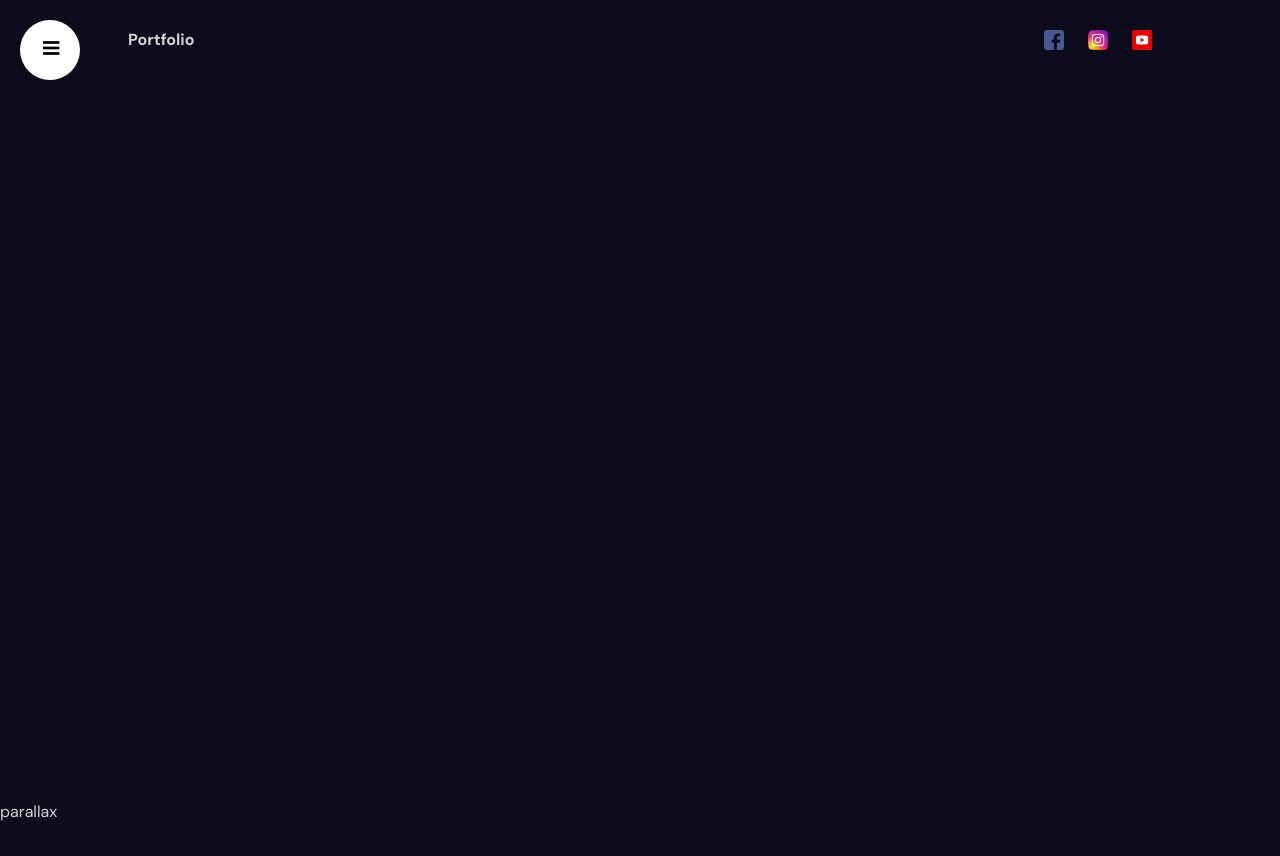
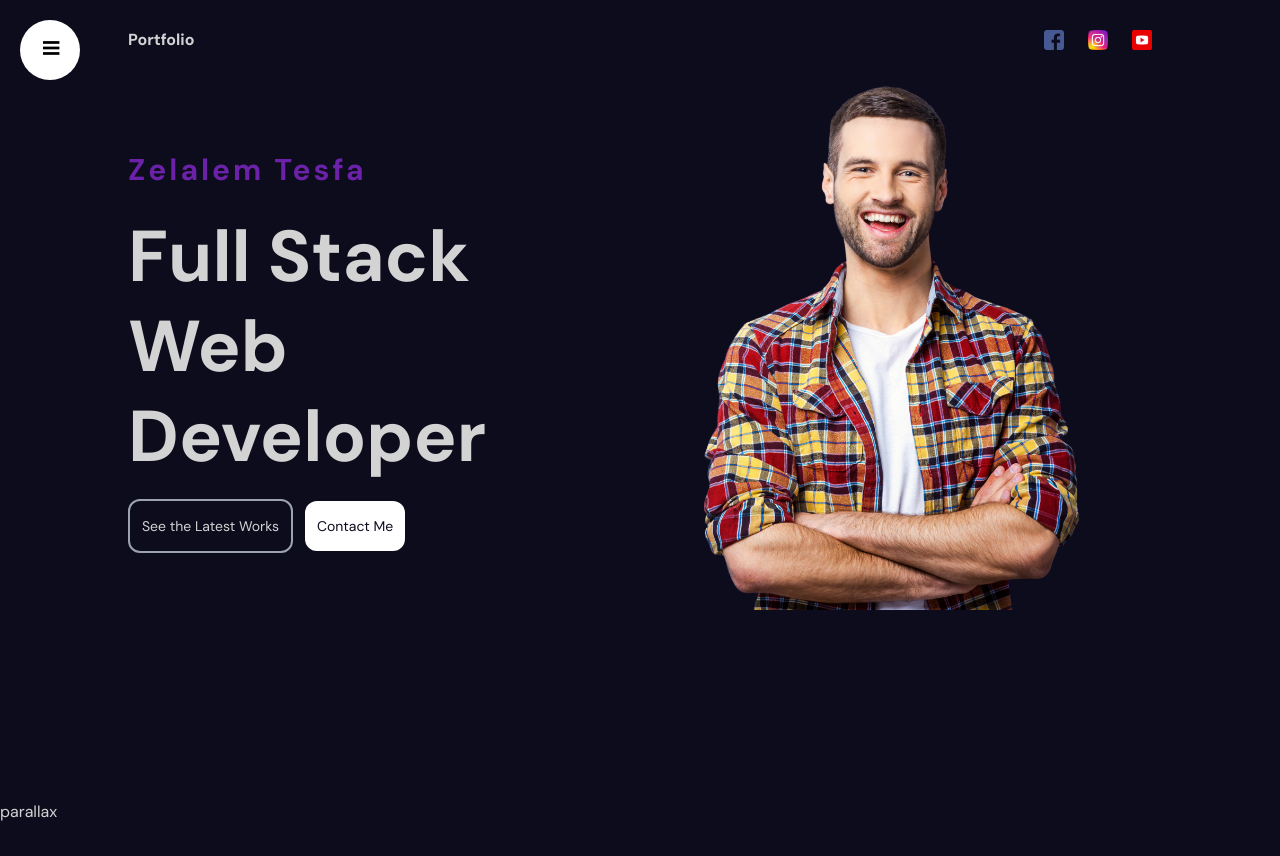
Before and after one commit to Zolawt25/Portfolio, a React (Vite) app: page / in a window 1280 px wide. Shown: the top 856 px of the page. Built offline with nearby package versions, Linux system fonts and the light colour scheme.

Commit message:
hero added

```diff
--- a/src/App.jsx
+++ b/src/App.jsx
@@ -1,6 +1,7 @@
 // import { useState } from 'react';
 // import { motion } from "framer-motion";
 import './App.css'
+import Hero from './components/Hero'
 import Navbar from './components/Navbar'
 // import { motion, AnimatePresence } from "framer-motion";
 
@@ -13,6 +14,7 @@ function App() {
     <div className="text-white">
       <section className='fullVh' id="Homepage">
         <Navbar/>
+        <Hero/>
       </section>
       <section className='fullVh' id="Services">
         parallax
--- /dev/null
+++ b/src/components/Hero.jsx
@@ -0,0 +1,47 @@
+import { motion } from "framer-motion";
+
+
+
+
+
+
+
+const variants = {
+    hidden: {
+        x: "-100vw"
+    },
+    visible: {
+        x: 0,
+        transition:{
+            staggerChildren: 0.5,
+            duration: 1,
+            delay: 0.5
+        }
+    }
+}
+
+const Hero = () => {
+  return (
+    <div className="px-10per flex items-center">
+      <motion.div className="flex-1"
+      variants={variants}
+      initial="hidden"
+      animate="visible"
+      >
+        <motion.p className="text-purple-800 text-3xl tracking-widest font-bold">Zelalem Tesfa</motion.p>
+        <motion.p className="text-7xl font-bold mt-6 leading-tight">Full Stack Web Developer</motion.p>
+        <motion.div className="mt-8">
+            <a href="#Portfolio"className="border-2 border-gray-400 px-3 py-4 text-sm rounded-xl mr-3">See the Latest Works</a>
+            <a href="#Contact" className="bg-white text-main px-3 py-4 text-sm rounded-xl">Contact Me</a>
+        </motion.div>
+      </motion.div>
+      <div className="flex-1 flex">
+        <div className="h-full w-big bg-slate-400">
+            <img src="/hero.png" alt="Zelalem"/>
+        </div>
+      </div>
+    </div>
+  )
+}
+
+export default Hero
--- a/tailwind.config.js
+++ b/tailwind.config.js
@@ -13,7 +13,8 @@ export default {
         "9xl": "1366px"
       },
       spacing: {
-        "10per": "10%"
+        "10per": "10%",
+        big: "530px"
       }
     },
   },
```
